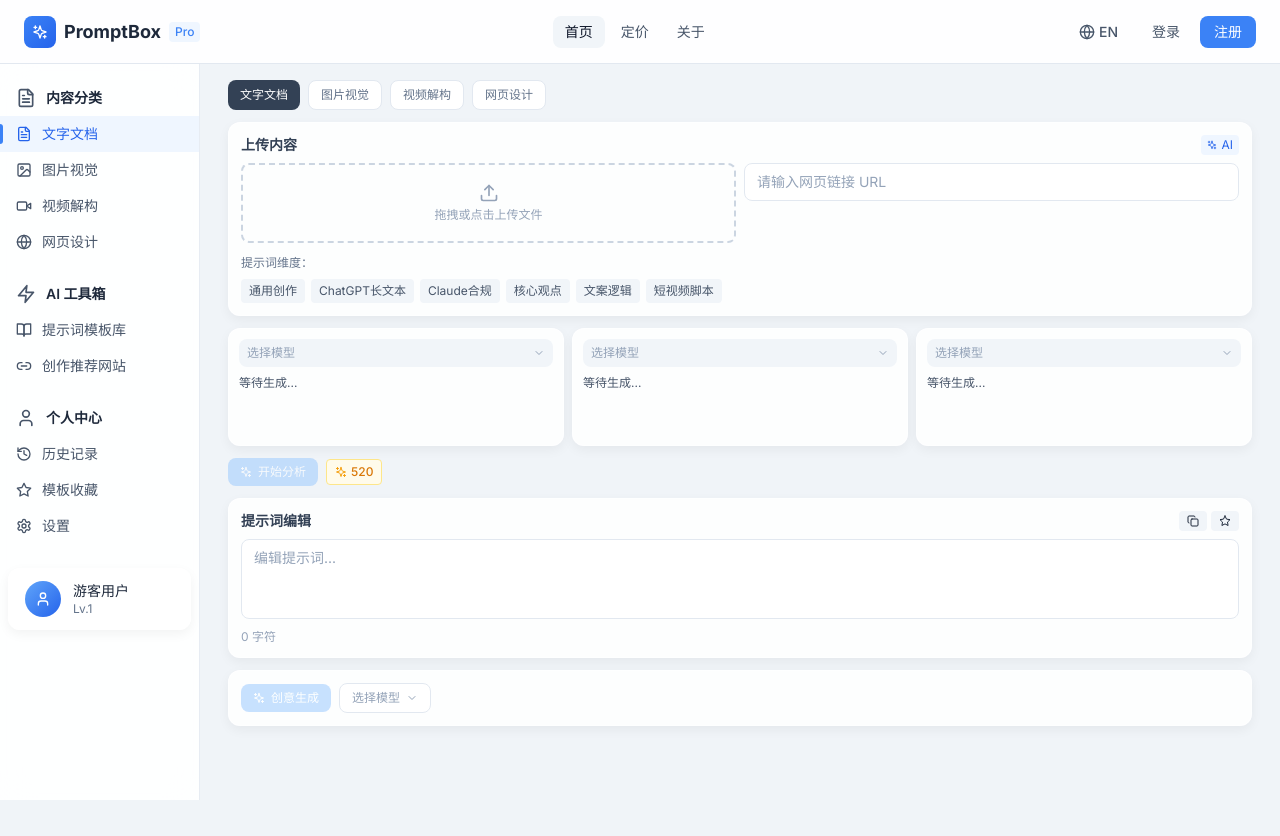
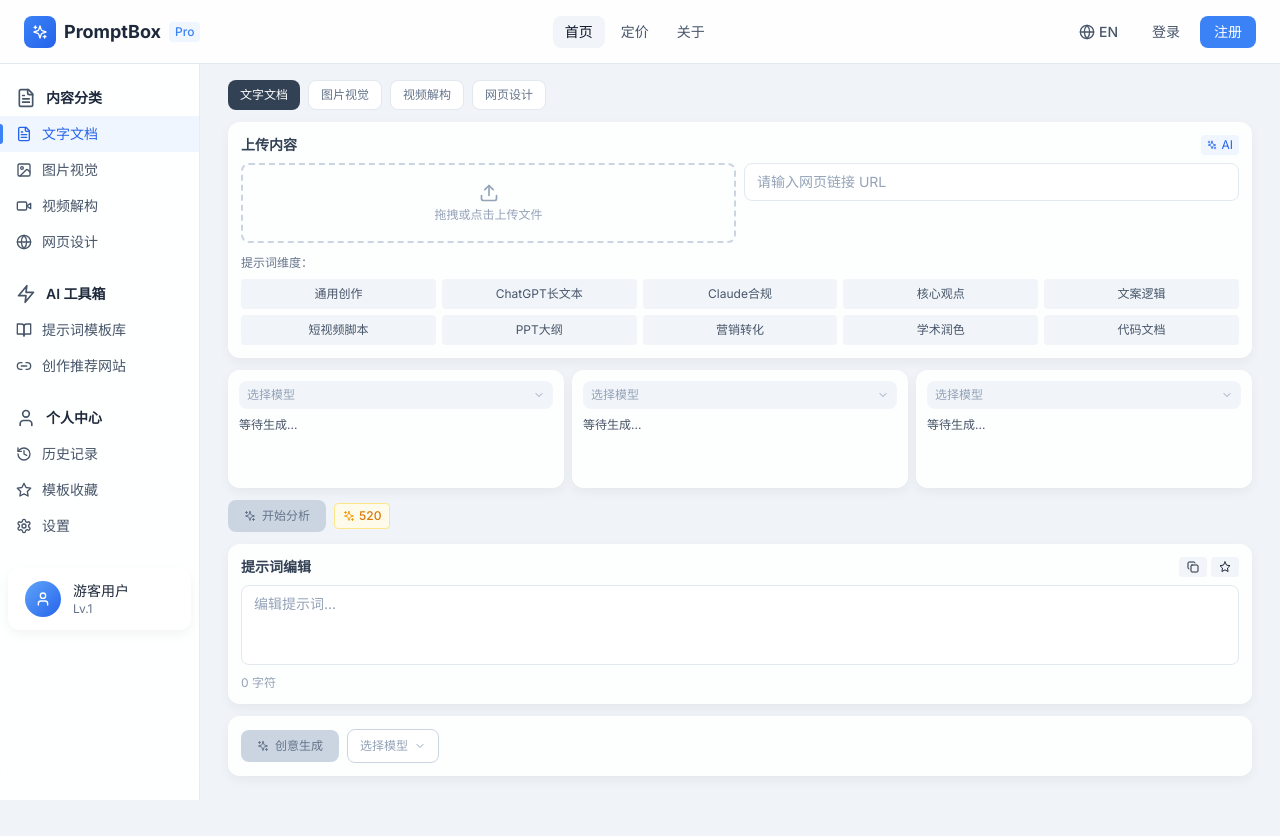
Before and after one commit to oxygen02/promptbox, a Next.js app: page / in a window 1280 px wide. Before the commit the page ends 800 px from the top, so only its background shows below. Built offline with nearby package versions, Linux system fonts and the light colour scheme.

Commit message:
fix: More dimensions (10), brighter buttons, output with social share

```diff
--- a/src/app/page.tsx
+++ b/src/app/page.tsx
@@ -27,22 +27,22 @@ const TAG_OPTIONS: Record<ContentType, string[]> = {
   web: ["V0建站", "Framed网页", "结构组件", "设计配色", "交互逻辑", "React组件", "响应式适配", "SEO优化", "Landing Page", "组件库"],
 };
 
-const MODELS: { key: Model; name: string; nameEn: string; region: string; color: string }[] = [
-  { key: "deepseek", name: "DeepSeek", nameEn: "DeepSeek", region: "Global", color: "bg-blue-500" },
-  { key: "kimi", name: "Kimi", nameEn: "Kimi", region: "CN", color: "bg-indigo-500" },
-  { key: "minimax", name: "MiniMax", nameEn: "MiniMax", region: "CN", color: "bg-purple-500" },
+const MODELS: { key: Model; name: string; nameEn: string; region: string; color: string; textColor: string }[] = [
+  { key: "deepseek", name: "DeepSeek", nameEn: "DeepSeek", region: "Global", color: "bg-blue-600", textColor: "text-blue-600" },
+  { key: "kimi", name: "Kimi", nameEn: "Kimi", region: "CN", color: "bg-indigo-600", textColor: "text-indigo-600" },
+  { key: "minimax", name: "MiniMax", nameEn: "MiniMax", region: "CN", color: "bg-purple-600", textColor: "text-purple-600" },
 ];
 
 const SOCIAL_PLATFORMS = {
   zh: [
-    { key: "wechat", name: "微信", icon: "💬", color: "bg-green-500" },
-    { key: "weibo", name: "微博", icon: "🌐", color: "bg-red-500" },
-    { key: "douyin", name: "抖音", icon: "🎵", color: "bg-black" },
+    { key: "wechat", name: "微信", icon: "💬", color: "bg-green-500 hover:bg-green-600" },
+    { key: "weibo", name: "微博", icon: "🌐", color: "bg-red-500 hover:bg-red-600" },
+    { key: "douyin", name: "抖音", icon: "🎵", color: "bg-black hover:bg-gray-800" },
   ],
   en: [
-    { key: "twitter", name: "Twitter/X", icon: "𝕏", color: "bg-black" },
-    { key: "facebook", name: "Facebook", icon: "f", color: "bg-blue-600" },
-    { key: "instagram", name: "Instagram", icon: "📷", color: "bg-pink-500" },
+    { key: "twitter", name: "Twitter/X", icon: "𝕏", color: "bg-black hover:bg-gray-800" },
+    { key: "facebook", name: "Facebook", icon: "f", color: "bg-blue-600 hover:bg-blue-700" },
+    { key: "instagram", name: "Instagram", icon: "📷", color: "bg-pink-500 hover:bg-pink-600" },
   ],
 };
 
@@ -74,14 +74,11 @@ export default function HomePage() {
   const [showShare, setShowShare] = useState(false);
   const [sharePrompt, setSharePrompt] = useState("");
   const [copied, setCopied] = useState(false);
-
-  // 生成的内容
   const [generatedContent, setGeneratedContent] = useState("");
 
   const dropdownRef = useRef<HTMLDivElement>(null);
 
   useEffect(() => {
-    // 从URL读取type参数
     if (typeof window !== "undefined") {
       const params = new URLSearchParams(window.location.search);
       const type = params.get("type");
@@ -171,6 +168,8 @@ export default function HomePage() {
   ];
 
   const currentTags = TAG_OPTIONS[contentType];
+  // 显示8-12个维度
+  const displayTags = currentTags.slice(0, 10);
   const socialPlatforms = SOCIAL_PLATFORMS[language];
   const selectedCount = Object.values(cardModels).filter(Boolean).length;
 
@@ -205,7 +204,6 @@ export default function HomePage() {
         </div>
 
         <div className="flex gap-2 mb-3">
-          {/* 拖拽上传 - 居中 */}
           <div className="flex-1">
             <div className="upload-zone py-4 h-full flex flex-col items-center justify-center min-h-[80px]">
               <Upload className="w-5 h-5 text-slate-400 mb-1" />
@@ -214,7 +212,6 @@ export default function HomePage() {
             </div>
           </div>
 
-          {/* URL输入 */}
           <div className="flex-1">
             <input
               type="text"
@@ -226,19 +223,19 @@ export default function HomePage() {
           </div>
         </div>
 
-        {/* 提示词维度 */}
+        {/* 提示词维度 - 两行布局 */}
         <div>
           <h4 className="text-xs font-medium text-slate-500 mb-2">提示词维度：</h4>
-          <div className="flex flex-wrap gap-1.5">
-            {currentTags.slice(0, 6).map((tag) => (
+          <div className="grid grid-cols-5 gap-1.5">
+            {displayTags.map((tag, idx) => (
               <button
                 key={tag}
                 onClick={() => handleDimensionClick(tag)}
                 className={cn(
-                  "px-2 py-1 text-xs rounded transition-all",
+                  "px-2 py-1.5 text-xs rounded transition-all text-center",
                   selectedDimensions.includes(tag)
-                    ? "bg-blue-500 text-white"
-                    : "bg-slate-100 text-slate-600 hover:bg-slate-200"
+                    ? "bg-blue-500 text-white font-medium"
+                    : "bg-slate-100 text-slate-600 hover:bg-slate-200 hover:border-slate-300 border border-transparent"
                 )}
               >
                 {tag}
@@ -312,12 +309,17 @@ export default function HomePage() {
         })}
       </div>
 
-      {/* 开始分析按钮 */}
+      {/* 开始分析按钮 - 更醒目 */}
       <div className="flex items-center gap-2 mb-3">
         <button
           onClick={handleAnalyze}
           disabled={isAnalyzing || selectedCount === 0}
-          className="btn-primary flex items-center gap-1.5 text-xs px-3 py-1.5"
+          className={cn(
+            "flex items-center gap-1.5 text-xs px-4 py-2 rounded-lg font-medium transition-all",
+            selectedCount > 0 && !isAnalyzing
+              ? "bg-blue-600 text-white hover:bg-blue-700 shadow-md"
+              : "bg-slate-300 text-slate-500 cursor-not-allowed"
+          )}
         >
           {isAnalyzing ? <RefreshCw className="w-3 h-3 animate-spin" /> : <Sparkles className="w-3 h-3" />}
           开始分析
@@ -348,14 +350,19 @@ export default function HomePage() {
         <div className="text-xs text-slate-400 mt-1">0 字符</div>
       </div>
 
-      {/* 创意生成 + 模型选择 */}
+      {/* 创意生成 + 模型选择 - 更醒目 */}
       <div className="glass-card rounded-xl p-3 mb-3">
         <div className="flex items-center gap-2">
-          {/* 创意生成按钮 */}
+          {/* 创意生成按钮 - 更醒目 */}
           <button
             onClick={handleCreativeGenerate}
             disabled={!selectedGenModel || isGenerating}
-            className="btn-primary flex items-center gap-1.5 text-xs px-3 py-1.5"
+            className={cn(
+              "flex items-center gap-1.5 text-xs px-4 py-2 rounded-lg font-medium transition-all",
+              selectedGenModel && !isGenerating
+                ? "bg-purple-600 text-white hover:bg-purple-700 shadow-md"
+                : "bg-slate-300 text-slate-500 cursor-not-allowed"
+            )}
           >
             {isGenerating ? <RefreshCw className="w-3 h-3 animate-spin" /> : <Sparkles className="w-3 h-3" />}
             创意生成
@@ -365,7 +372,7 @@ export default function HomePage() {
           <div className="relative" ref={dropdownRef}>
             <button
               onClick={() => setOpenGenDropdown(!openGenDropdown)}
-              className="flex items-center gap-1.5 px-3 py-1.5 text-xs bg-white border border-slate-200 rounded-lg hover:bg-slate-50"
+              className="flex items-center gap-1.5 px-3 py-2 text-xs bg-white border border-slate-300 rounded-lg hover:bg-slate-50 font-medium text-slate-700"
             >
               {selectedGenModel ? (
                 <>
@@ -396,22 +403,51 @@ export default function HomePage() {
         </div>
       </div>
 
-      {/* 生成内容输出框 */}
+      {/* 生成内容输出框 - 带社交分享 */}
       {generatedContent && (
         <div className="glass-card rounded-xl p-3">
           <div className="flex items-center justify-between mb-2">
             <h3 className="text-sm font-semibold text-slate-700">生成内容</h3>
-            <div className="flex items-center gap-1">
-              <button onClick={() => handleShare(generatedContent)} className="p-1.5 hover:bg-slate-100 rounded">
-                <Share2 className="w-3.5 h-3.5 text-slate-400" />
+          </div>
+          <div className="min-h-[120px] bg-slate-50 rounded-lg p-3 text-xs text-slate-700 whitespace-pre-wrap mb-2">
+            {generatedContent}
+          </div>
+          {/* 社交分享按钮 */}
+          <div className="flex items-center justify-between">
+            <div className="flex gap-2">
+              {socialPlatforms.map((platform) => (
+                <button
+                  key={platform.key}
+                  className={cn("w-8 h-8 rounded-full flex items-center justify-center text-white text-sm transition-transform hover:scale-110", platform.color)}
+                  title={platform.name}
+                >
+                  {platform.icon}
+                </button>
+              ))}
+            </div>
+            <div className="flex gap-2">
+              <button
+                onClick={() => handleShare(generatedContent)}
+                className="flex items-center gap-1 px-3 py-1.5 text-xs bg-slate-100 hover:bg-slate-200 rounded-lg transition-colors"
+              >
+                <Share2 className="w-3 h-3" />
+                分享
               </button>
-              <button className="p-1.5 hover:bg-slate-100 rounded">
-                <Download className="w-3.5 h-3.5 text-slate-400" />
+              <button
+                onClick={handleCopy}
+                className="flex items-center gap-1 px-3 py-1.5 text-xs bg-slate-100 hover:bg-slate-200 rounded-lg transition-colors"
+              >
+                {copied ? <CheckCircle className="w-3 h-3 text-green-500" /> : <Copy className="w-3 h-3" />}
+                {copied ? "已复制" : "复制"}
+              </button>
+              <button
+                onClick={handleDownload}
+                className="flex items-center gap-1 px-3 py-1.5 text-xs bg-slate-100 hover:bg-slate-200 rounded-lg transition-colors"
+              >
+                <Download className="w-3 h-3" />
+                下载
               </button>
             </div>
-          </div>
-          <div className="min-h-[120px] bg-slate-50 rounded-lg p-3 text-xs text-slate-600 whitespace-pre-wrap">
-            {generatedContent}
           </div>
         </div>
       )}
@@ -431,7 +467,7 @@ export default function HomePage() {
               {socialPlatforms.map((platform) => (
                 <button
                   key={platform.key}
-                  className={cn("w-10 h-10 rounded-full flex items-center justify-center text-white text-sm", platform.color)}
+                  className={cn("w-12 h-12 rounded-full flex items-center justify-center text-white text-lg transition-transform hover:scale-110", platform.color)}
                 >
                   {platform.icon}
                 </button>
```
